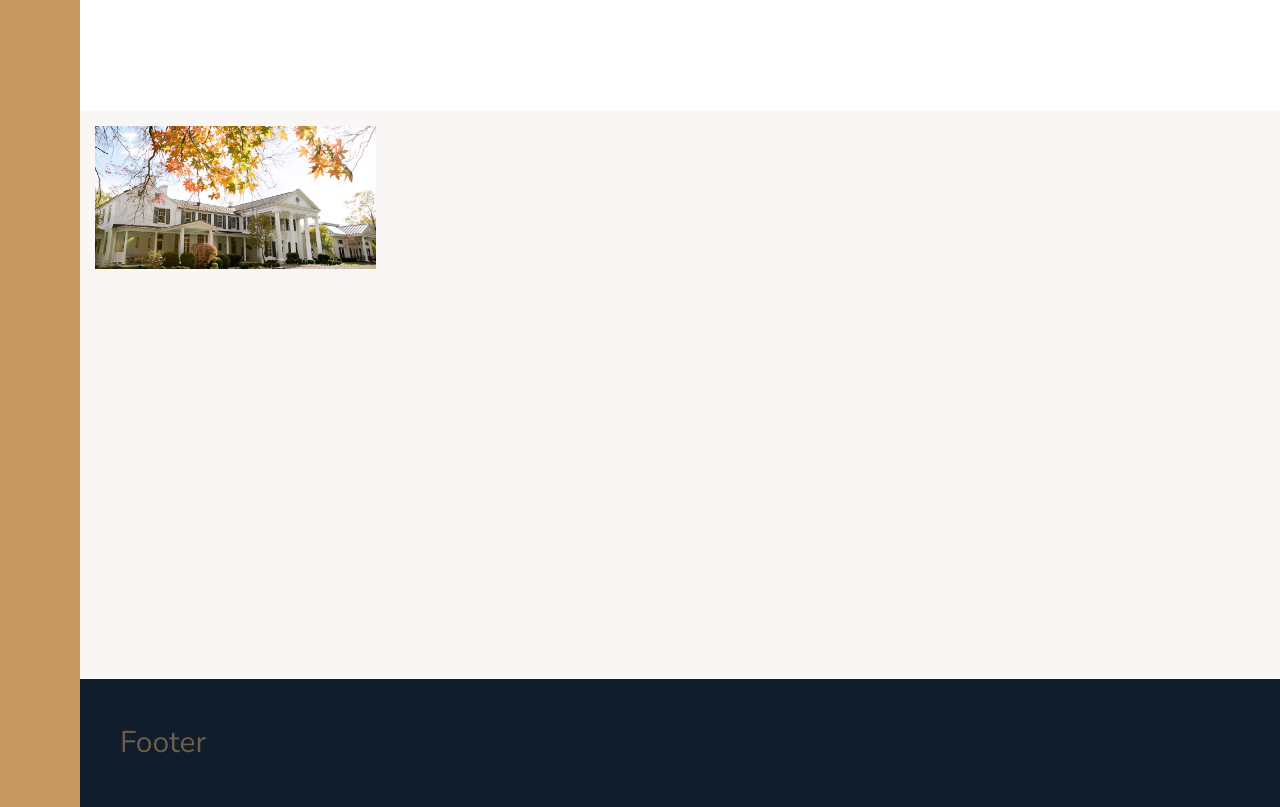
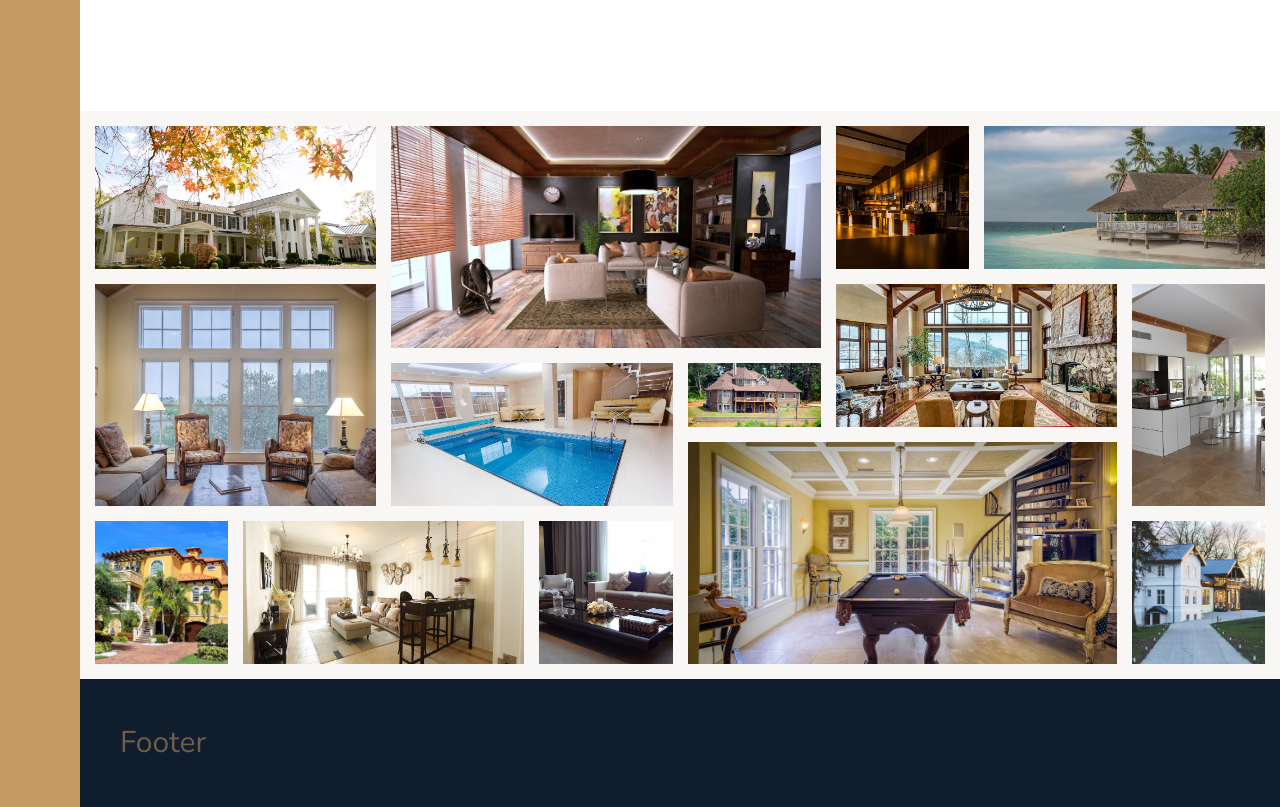
Before and after one commit to Krenbot/Nexter, a website: page index.html in a window 1280 px wide. Shown: the part 3160-3967 px from the top of the page. Drawn offline with nearby package versions, Linux system fonts and the light colour scheme.

Commit message:
add gallery mason grid. grid styles origin from _gallery

```diff
--- a/index.html
+++ b/index.html
@@ -292,15 +292,34 @@
 
 
     <section class="gallery">
-        <figure class="gallery__item gallery__item--1">
-            <img src="img/gal-1.jpeg" alt="Gallery image 1" class="gallery__img">
-        </figure>
-
-
-
-
-
-
+        <figure class="gallery__item gallery__item--1"><img src="img/gal-1.jpeg" alt="Gallery image1"
+                class="gallery__img"></figure>
+        <figure class="gallery__item gallery__item--2"><img src="img/gal-2.jpeg" alt="Gallery image2"
+                class="gallery__img"></figure>
+        <figure class="gallery__item gallery__item--3"><img src="img/gal-3.jpeg" alt="Gallery image3"
+                class="gallery__img"></figure>
+        <figure class="gallery__item gallery__item--4"><img src="img/gal-4.jpeg" alt="Gallery image4"
+                class="gallery__img"></figure>
+        <figure class="gallery__item gallery__item--5"><img src="img/gal-5.jpeg" alt="Gallery image5"
+                class="gallery__img"></figure>
+        <figure class="gallery__item gallery__item--6"><img src="img/gal-6.jpeg" alt="Gallery image6"
+                class="gallery__img"></figure>
+        <figure class="gallery__item gallery__item--7"><img src="img/gal-7.jpeg" alt="Gallery image7"
+                class="gallery__img"></figure>
+        <figure class="gallery__item gallery__item--8"><img src="img/gal-8.jpeg" alt="Gallery image8"
+                class="gallery__img"></figure>
+        <figure class="gallery__item gallery__item--9"><img src="img/gal-9.jpeg" alt="Gallery image9"
+                class="gallery__img"></figure>
+        <figure class="gallery__item gallery__item--10"><img src="img/gal-10.jpeg" alt="Gallery image10"
+                class="gallery__img"></figure>
+        <figure class="gallery__item gallery__item--11"><img src="img/gal-11.jpeg" alt="Gallery image11"
+                class="gallery__img"></figure>
+        <figure class="gallery__item gallery__item--12"><img src="img/gal-12.jpeg" alt="Gallery image12"
+                class="gallery__img"></figure>
+        <figure class="gallery__item gallery__item--13"><img src="img/gal-13.jpeg" alt="Gallery image13"
+                class="gallery__img"></figure>
+        <figure class="gallery__item gallery__item--14"><img src="img/gal-14.jpeg" alt="Gallery image14"
+                class="gallery__img"></figure>
     </section>
 
     <footer class="footer">Footer</footer>
--- a/sass/_gallery.scss
+++ b/sass/_gallery.scss
@@ -3,16 +3,83 @@
     grid-column: full-start / full-end;
 
     display: grid;
-    grid-template-columns: repeat(8, 1fr);
-    grid-template-rows: repeat(7, 5vw);
+    /*grid-template-columns: repeat(8, 1fr);
+    grid-template-rows: repeat(7, 5vw);*/
+    grid-template: repeat(7, 5vw) / repeat(8, 1fr);
 
-    gap: 1.5rem;
+
+    grid-gap: 1.5rem;
     padding: 1.5rem;
 
     &__item {
         &--1 {
             grid-row: 1 / span 2;
             grid-column: 1 / span 2;
+        }
+
+        &--2 {
+            grid-row: 1 / span 3;
+            grid-column: 3 / span 3;
+        }
+
+        &--3 {
+            grid-row: 1 / span 2;
+            grid-column: 6 / 7;
+        }
+
+        &--4 {
+            grid-row: 1 / span 2;
+            grid-column: 7 / -1;
+        }
+
+        &--5 {
+            grid-row: 3 / span 3;
+            grid-column: 1 / span 2;
+        }
+
+        &--6 {
+            grid-row: 4 / span 2;
+            grid-column: 3 / span 2;
+        }
+
+        &--7 {
+            grid-row: 4 / 5;
+            grid-column: 5 / 6;
+        }
+
+        &--8 {
+            grid-row: 3 / span 2;
+            grid-column: 6 / span 2;
+        }
+
+        &--9 {
+            grid-row: 3 / span 3;
+            grid-column: 8 / -1;
+        }
+
+        &--10 {
+            grid-row: 6 / span 2;
+            grid-column: 1 / 2;
+        }
+
+        &--11 {
+            grid-row: 6 / span 2;
+            grid-column: 2 / span 2;
+        }
+
+        &--12 {
+            grid-row: 6 / span 2;
+            grid-column: 4 / 5;
+        }
+
+        &--13 {
+            grid-row: 5 / span 3;
+            grid-column: 5 / span 3;
+        }
+
+        &--14 {
+            grid-row: 6 / span 2;
+            grid-column: 8 / -1;
         }
     }
 
@@ -22,6 +89,4 @@
         object-fit: cover;
         display: block;
     }
-
-    &>* {}
 }
```
Also changed, not shown: sass/main.css, 1 other file.
